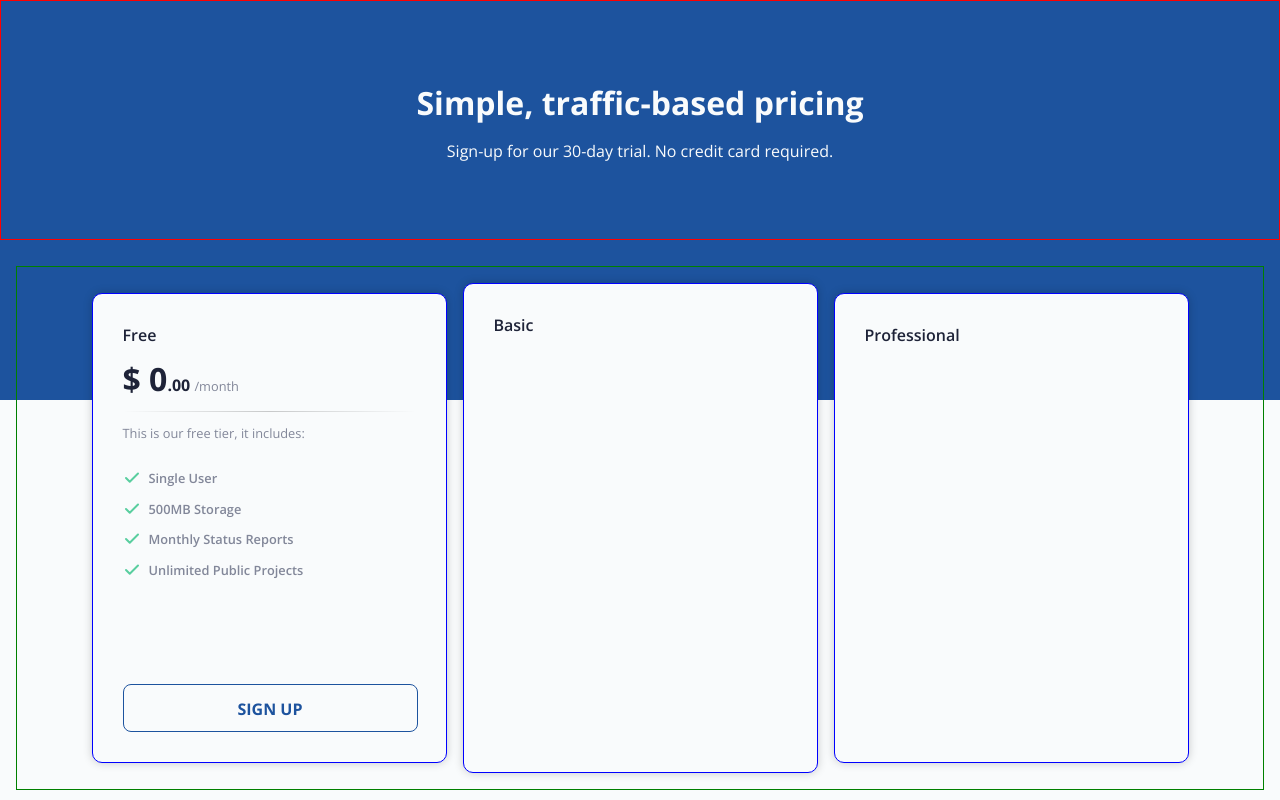
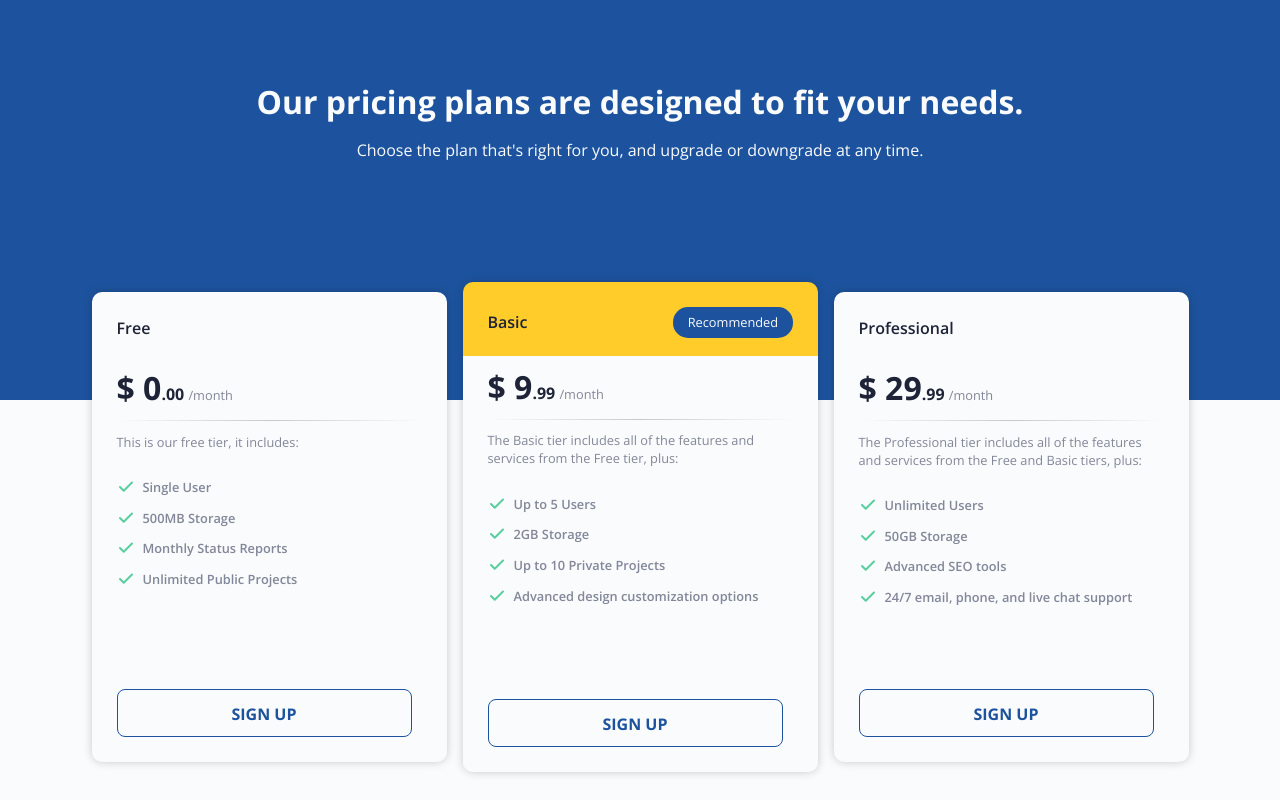
Before and after one commit to Diegoafv/PricingTable, a plain HTML site: page index.html in a window 1280 px wide. Drawn offline with nearby package versions, Linux system fonts and the light colour scheme.

Commit message:
finished page and updated README

```diff
--- a/index.html
+++ b/index.html
@@ -16,15 +16,20 @@
   <body>
     <header>
       <section class="title-container">
-        <h1>Simple, traffic-based pricing</h1>
-        <p>Sign-up for our 30-day trial. No credit card required.</p>
+        <h1>Our pricing plans are designed to fit your needs.</h1>
+        <p>
+          Choose the plan that's right for you, and upgrade or downgrade at any
+          time.
+        </p>
       </section>
     </header>
     <main>
       <section class="cards-container">
-        <div class="card">
+        <div class="card" id="free">
           <div class="plan-container">
-            <h2 class="plan-name">Free</h2>
+            <div class="plan-header">
+              <h2 class="plan-name">Free</h2>
+            </div>
             <p class="price">
               <span class="dollar"> $ 0</span><span class="cents">.00</span>
               <span class="per-month">/month</span>
@@ -47,13 +52,73 @@
               </li>
             </ul>
           </div>
-          <button class="btn">SIGN UP</button>
+          <button id="btn-free" class="btn">SIGN UP</button>
         </div>
-        <div class="card selected">
-          <h2 class="plan-name">Basic</h2>
+        <div class="card selected" id="basic">
+          <div class="plan-container">
+            <div class="plan-header">
+              <h2 class="plan-name">Basic</h2>
+              <span class="recommended">Recommended</span>
+            </div>
+            <p class="price">
+              <span class="dollar"> $ 9</span><span class="cents">.99</span>
+              <span class="per-month">/month</span>
+            </p>
+            <div><hr /></div>
+            <p class="plan-details">
+              The Basic tier includes all of the features and services from the
+              Free tier, plus:
+            </p>
+            <ul class="plan-features">
+              <li class="item">
+                <img src="assets/check.svg" alt="check" />Up to 5 Users
+              </li>
+              <li class="item">
+                <img src="assets/check.svg" alt="check" />2GB Storage
+              </li>
+              <li class="item">
+                <img src="assets/check.svg" alt="check" />Up to 10 Private
+                Projects
+              </li>
+              <li class="item">
+                <img src="assets/check.svg" alt="check" />Advanced design
+                customization options
+              </li>
+            </ul>
+          </div>
+          <button id="btn-basic" class="btn">SIGN UP</button>
         </div>
-        <div class="card">
-          <h2 class="plan-name">Professional</h2>
+        <div class="card" id="professional">
+          <div class="plan-container">
+            <div class="plan-header">
+              <h2 class="plan-name">Professional</h2>
+            </div>
+            <p class="price">
+              <span class="dollar"> $ 29</span><span class="cents">.99</span>
+              <span class="per-month">/month</span>
+            </p>
+            <div><hr /></div>
+            <p class="plan-details">
+              The Professional tier includes all of the features and services
+              from the Free and Basic tiers, plus:
+            </p>
+            <ul class="plan-features">
+              <li class="item">
+                <img src="assets/check.svg" alt="check" />Unlimited Users
+              </li>
+              <li class="item">
+                <img src="assets/check.svg" alt="check" />50GB Storage
+              </li>
+              <li class="item">
+                <img src="assets/check.svg" alt="check" />Advanced SEO tools
+              </li>
+              <li class="item">
+                <img src="assets/check.svg" alt="check" />24/7 email, phone, and
+                live chat support
+              </li>
+            </ul>
+          </div>
+          <button id="btn-professional" class="btn">SIGN UP</button>
         </div>
       </section>
     </main>
--- a/script.js
+++ b/script.js
@@ -0,0 +1,23 @@
+const free = document.querySelector("#free");
+const basic = document.querySelector("#basic");
+const professional = document.querySelector("#professional");
+
+const changeCard = (card) => {
+  free.classList.remove("selected");
+  basic.classList.remove("selected");
+  professional.classList.remove("selected");
+
+  card.classList.add("selected");
+};
+
+free.addEventListener("click", () => {
+  changeCard(free);
+});
+
+basic.addEventListener("click", () => {
+  changeCard(basic);
+});
+
+professional.addEventListener("click", () => {
+  changeCard(professional);
+});
--- a/style.css
+++ b/style.css
@@ -15,7 +15,6 @@
 
 header {
   position: fixed;
-  border: 1px solid red;
   width: 100%;
   height: 240px;
 }
@@ -57,7 +56,6 @@ main {
   align-items: center;
   gap: 1rem;
   padding: 1rem;
-  border: 1px solid green;
   flex-wrap: wrap;
   transform: translateY(250px);
 }
@@ -73,8 +71,7 @@ main {
   justify-content: space-between;
   text-align: left;
   gap: 1rem;
-  padding: 30px;
-  border: 1px solid blue;
+  padding: 25px;
 }
 
 .plan-container {
@@ -85,6 +82,11 @@ main {
 
 .selected {
   height: 490px;
+  background: linear-gradient(
+    180deg,
+    var(--yellow) 15%,
+    var(--page-background) 15%
+  );
 }
 
 .plan-name {
@@ -162,3 +164,19 @@ hr {
   background: var(--blue);
   color: var(--page-background);
 }
+
+.plan-header {
+  display: flex;
+  justify-content: space-between;
+  align-items: center;
+  margin-bottom: 1rem;
+}
+
+.recommended {
+  background: var(--blue);
+  border-radius: 15px;
+  padding: 0.4rem 0.9rem;
+  font-size: 0.8rem;
+  font-weight: 500;
+  color: var(--page-background);
+}
```
Also changed, not shown: docs/PricingTable.png (added), 1 other file.
